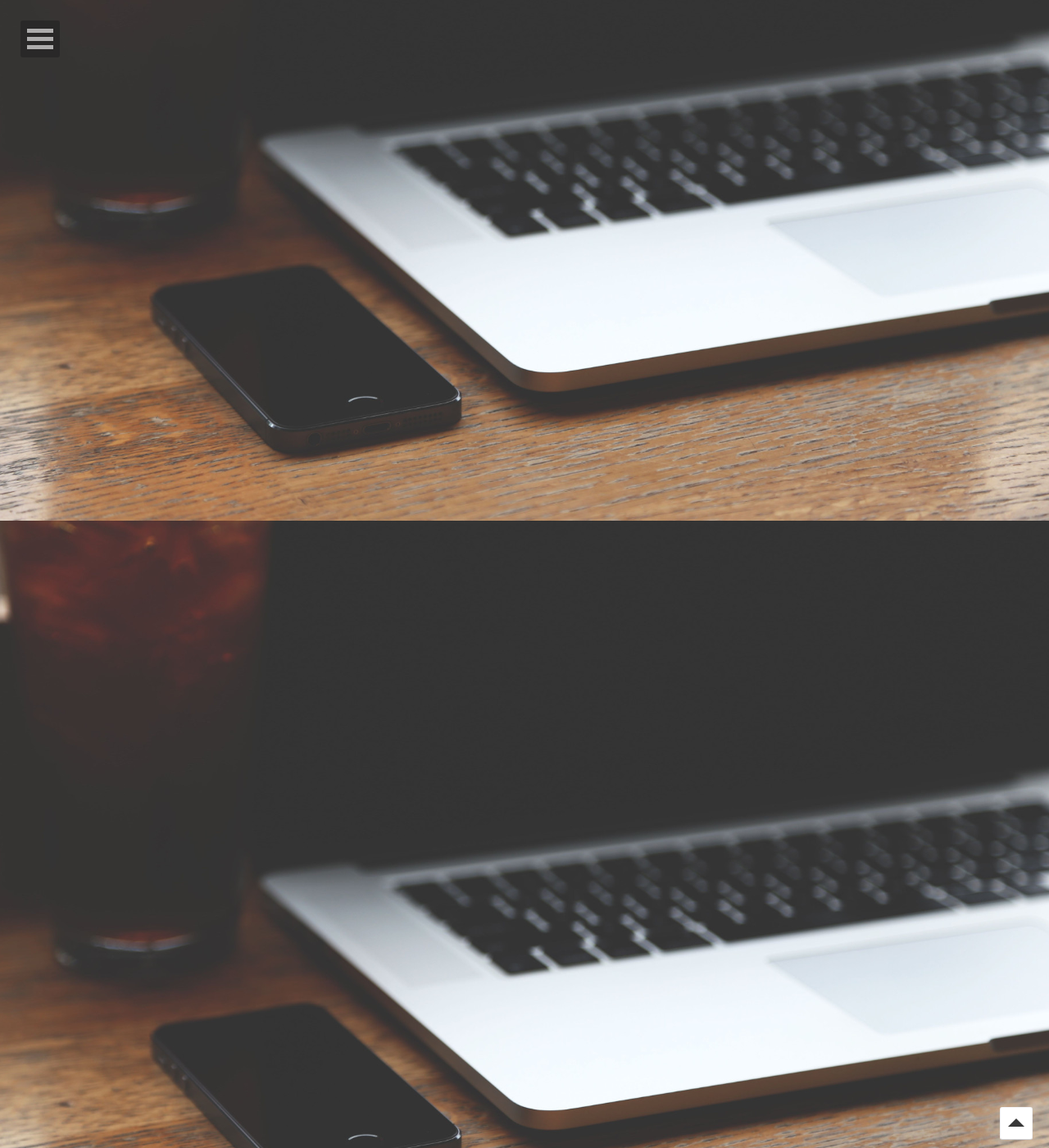
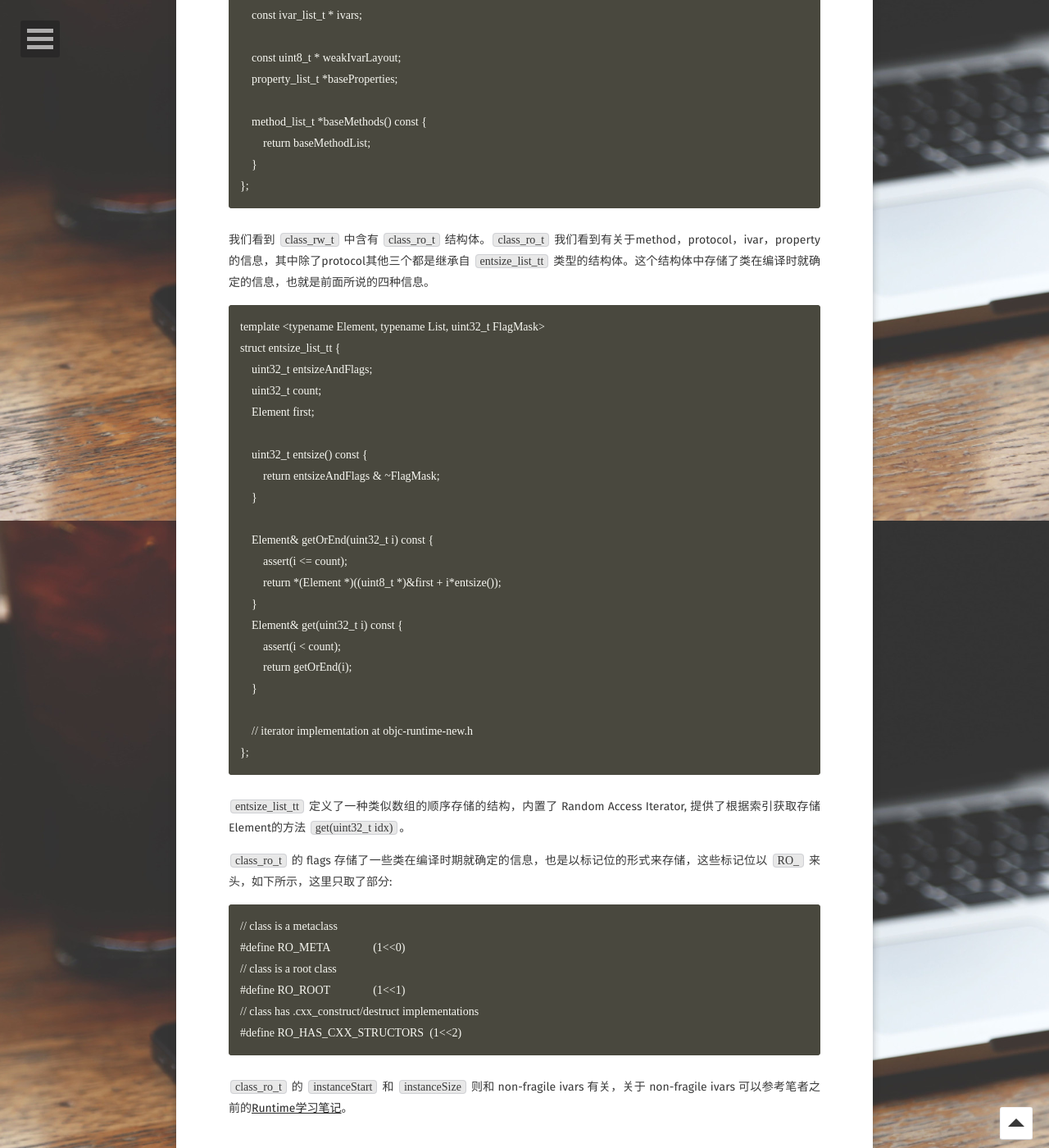
Before and after one commit to longjianjiang/longjianjiang.github.io, a Jekyll site: the page built from _posts/2018-12-29-runtime-source-code-third.md, in a window 1280 px wide and 1400 px high, scrolled down 2965 px. Shown: the whole window at 82% size. Built offline with Jekyll 4.4.1, drawn with Linux system fonts in a browser that asks for light colours; some web fonts are replaced; comment, search, counter and statistics services are not loaded; some of the changed text lies outside the part shown.

Commit message:
Update(auto commit)

````diff
--- a/_posts/2018-12-29-runtime-source-code-third.md
+++ b/_posts/2018-12-29-runtime-source-code-third.md
@@ -20,6 +20,32 @@
 ```
 
 之前笔者分析过 `objc_class` 结构体中继承自 `objc_object` 的 `isa` 成员，本文笔者来分析 `class_data_bits_t` 成员的作用与结构。
+
+## 测试代码
+
+```
+@interface Person : NSObject {
+    NSString *_nickName;
+}
+
+@property (nonatomic, copy) NSString *name;
+
+- (void)say;
+- (void)write;
+@end
+
+@implementation Person
+- (void)say {
+    NSLog(@"hello world");
+}
+
+- (void)write {
+    NSLog(@"write some letter");
+}
+@end
+```
+
+笔者以👆代码来进行测试。
 
 ## class_data_bits_t
 
@@ -98,4 +124,43 @@
 };
 ```
 
-我们看到 `class_rw_t` 中含有 `class_ro_t` 结构体。`class_ro_t` 我们看到有关于method，protocol，ivar，property的信息，其中除了protocol其他三个都是继承自 `entsize_list_tt` 类型的结构体。
+我们看到 `class_rw_t` 中含有 `class_ro_t` 结构体。`class_ro_t` 我们看到有关于method，protocol，ivar，property的信息，其中除了protocol其他三个都是继承自 `entsize_list_tt` 类型的结构体。这个结构体中存储了类在编译时就确定的信息，也就是前面所说的四种信息。
+
+```
+template <typename Element, typename List, uint32_t FlagMask>
+struct entsize_list_tt {
+    uint32_t entsizeAndFlags;
+    uint32_t count;
+    Element first;
+
+    uint32_t entsize() const {
+        return entsizeAndFlags & ~FlagMask;
+    }
+
+    Element& getOrEnd(uint32_t i) const {
+        assert(i <= count);
+        return *(Element *)((uint8_t *)&first + i*entsize());
+    }
+    Element& get(uint32_t i) const {
+        assert(i < count);
+        return getOrEnd(i);
+    }
+
+    // iterator implementation at objc-runtime-new.h
+};
+```
+
+`entsize_list_tt` 定义了一种类似数组的顺序存储的结构，内置了 Random Access Iterator, 提供了根据索引获取存储Element的方法 `get(uint32_t idx)`。
+
+`class_ro_t` 的 flags 存储了一些类在编译时期就确定的信息，也是以标记位的形式来存储，这些标记位以 `RO_` 来头，如下所示，这里只取了部分:
+
+```
+// class is a metaclass
+#define RO_META               (1<<0)
+// class is a root class
+#define RO_ROOT               (1<<1)
+// class has .cxx_construct/destruct implementations
+#define RO_HAS_CXX_STRUCTORS  (1<<2)
+```
+
+`class_ro_t` 的 `instanceStart` 和 `instanceSize` 则和 non-fragile ivars 有关，关于 non-fragile ivars 可以参考笔者之前的[Runtime学习笔记](http://www.longjianjiang.com/runtime/)。
````
